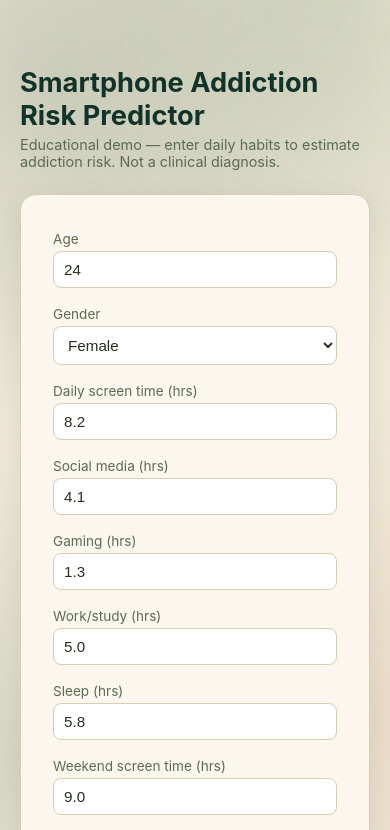
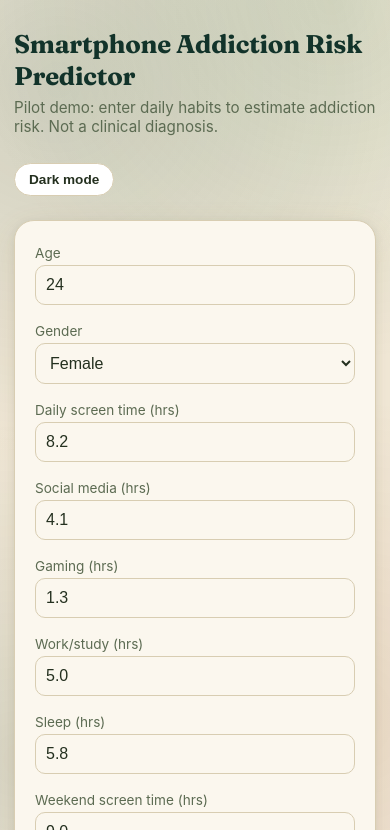
Before and after one commit to iManukr/smartphone_-usage_and_addiction_prediction, a plain HTML site: page static/index.html in a window 390 px wide. Shown: the top 830 px of the page. Drawn offline with Linux system fonts and the light colour scheme.

Commit message:
Remove em dash, warm up visual design (serif heading, warm shadows/glow)

```diff
--- a/static/index.html
+++ b/static/index.html
@@ -4,8 +4,12 @@
 <meta charset="utf-8" />
 <meta name="viewport" content="width=device-width, initial-scale=1" />
 <title>Smartphone Addiction Risk Predictor</title>
+<link rel="preconnect" href="https://fonts.googleapis.com">
+<link rel="preconnect" href="https://fonts.gstatic.com" crossorigin>
+<link href="https://fonts.googleapis.com/css2?family=Fraunces:opsz,wght@9..144,500;9..144,700&display=swap" rel="stylesheet">
 <style>
   :root {
+    color-scheme: light;
     --bg: #f2ead9;          /* beige */
     --card: #fbf7ee;        /* warm off-white card */
     --text: #24301f;       /* deep forest text */
@@ -15,6 +19,32 @@
     --accent-dark: #12332a;
     --low: #2f6b3a;
     --high: #a0522d;        /* warm sienna, reads clearly against green theme */
+    --grad-1: rgba(27, 67, 50, 0.16);
+    --grad-2: rgba(47, 107, 58, 0.14);
+    --grad-3: rgba(160, 82, 45, 0.10);
+    --grad-4: rgba(27, 67, 50, 0.12);
+    --toggle-bg: #ffffff;
+    --warm: #c8863c;
+    --warm-glow: rgba(200, 134, 60, 0.25);
+  }
+  :root[data-theme="dark"] {
+    color-scheme: dark;
+    --bg: #16201a;
+    --card: #1f2c23;
+    --text: #ece6d6;
+    --muted: #a9b39c;
+    --border: #35473c;
+    --accent: #4a9463;
+    --accent-dark: #6bbf85;
+    --low: #4a9463;
+    --high: #d38b5c;
+    --grad-1: rgba(74, 148, 99, 0.18);
+    --grad-2: rgba(107, 191, 133, 0.12);
+    --grad-3: rgba(211, 139, 92, 0.10);
+    --grad-4: rgba(74, 148, 99, 0.14);
+    --toggle-bg: #2a3a2f;
+    --warm: #e0a868;
+    --warm-glow: rgba(224, 168, 104, 0.25);
   }
   * { box-sizing: border-box; }
   body {
@@ -25,52 +55,94 @@
     padding: 48px 20px 80px;
     background-color: var(--bg);
     background-image:
-      radial-gradient(circle at 15% 10%, rgba(27, 67, 50, 0.16) 0%, transparent 45%),
-      radial-gradient(circle at 85% 0%, rgba(47, 107, 58, 0.14) 0%, transparent 40%),
-      radial-gradient(circle at 90% 85%, rgba(160, 82, 45, 0.10) 0%, transparent 40%),
-      radial-gradient(circle at 5% 90%, rgba(27, 67, 50, 0.12) 0%, transparent 40%);
+      radial-gradient(circle at 15% 10%, var(--grad-1) 0%, transparent 45%),
+      radial-gradient(circle at 85% 0%, var(--grad-2) 0%, transparent 40%),
+      radial-gradient(circle at 90% 85%, var(--grad-3) 0%, transparent 40%),
+      radial-gradient(circle at 5% 90%, var(--grad-4) 0%, transparent 40%);
     background-attachment: fixed;
     background-size: cover;
+    transition: background-color 0.2s ease, color 0.2s ease;
   }
   .wrap { max-width: 660px; margin: 0 auto; }
-  h1 { font-size: 1.7rem; margin-bottom: 4px; color: var(--accent-dark); }
-  p.sub { color: var(--muted); margin-top: 0; font-size: 0.9rem; }
+  .header-row {
+    display: flex;
+    justify-content: space-between;
+    align-items: flex-start;
+    gap: 12px;
+    flex-wrap: wrap;
+  }
+  h1 {
+    font-family: "Fraunces", Georgia, serif;
+    font-weight: 700;
+    font-size: 2rem;
+    margin: 0 0 6px;
+    color: var(--accent-dark);
+    letter-spacing: -0.01em;
+  }
+  p.sub { color: var(--muted); margin-top: 0; font-size: 0.95rem; }
+  .theme-toggle {
+    flex-shrink: 0;
+    margin-top: 0;
+    width: auto;
+    padding: 8px 14px;
+    border-radius: 999px;
+    border: 1px solid var(--border);
+    background: var(--toggle-bg);
+    color: var(--text);
+    font-size: 0.85rem;
+    font-weight: 600;
+  }
+  .theme-toggle:hover:not(:disabled) { background: var(--border); }
   .card {
     background: var(--card);
     border: 1px solid var(--border);
-    border-radius: 16px;
+    border-radius: 20px;
     padding: 36px 32px;
     margin-top: 24px;
-    box-shadow: 0 8px 28px rgba(27, 67, 50, 0.10);
+    box-shadow: 0 10px 32px rgba(160, 110, 60, 0.12), 0 2px 8px rgba(27, 67, 50, 0.08);
+    transition: background-color 0.2s ease, border-color 0.2s ease;
   }
   .grid { display: grid; grid-template-columns: 1fr 1fr; gap: 18px; }
-  @media (max-width: 480px) { .grid { grid-template-columns: 1fr; } }
+  @media (max-width: 480px) {
+    .grid { grid-template-columns: 1fr; }
+    body { padding: 28px 14px 60px; }
+    .card { padding: 24px 20px; }
+    h1 { font-size: 1.6rem; }
+  }
   label { display: block; font-size: 0.85rem; margin-bottom: 4px; color: var(--muted); }
   input, select {
     width: 100%;
-    padding: 9px 10px;
-    border-radius: 8px;
+    padding: 10px 10px;
+    border-radius: 10px;
     border: 1px solid var(--border);
-    background: #fff;
+    background: var(--card);
     color: var(--text);
-    font-size: 0.95rem;
+    font-size: 1rem; /* 16px avoids iOS auto-zoom on focus */
+    transition: box-shadow 0.15s ease, border-color 0.15s ease;
   }
-  input:focus, select:focus { outline: 2px solid var(--accent); outline-offset: 1px; }
+  input:focus, select:focus {
+    outline: none;
+    border-color: var(--warm);
+    box-shadow: 0 0 0 3px var(--warm-glow);
+  }
   button {
     margin-top: 18px;
     width: 100%;
     padding: 13px;
     border: none;
-    border-radius: 10px;
-    background: var(--accent);
+    border-radius: 12px;
+    background: linear-gradient(135deg, var(--accent), var(--accent-dark));
     color: #fbf7ee;
     font-size: 1rem;
     font-weight: 600;
     cursor: pointer;
-    transition: background 0.15s ease;
+    transition: transform 0.15s ease, box-shadow 0.15s ease;
   }
-  button:hover:not(:disabled) { background: var(--accent-dark); }
-  button:disabled { opacity: 0.6; cursor: default; }
+  button:hover:not(:disabled) {
+    transform: translateY(-1px);
+    box-shadow: 0 6px 16px var(--warm-glow);
+  }
+  button:disabled { opacity: 0.6; cursor: default; transform: none; box-shadow: none; }
   .badge {
     display: inline-block;
     padding: 6px 14px;
@@ -89,19 +161,24 @@
   /* Result popup */
   dialog#resultDialog {
     border: none;
-    border-radius: 16px;
+    border-radius: 20px;
     padding: 0;
     max-width: 360px;
     width: 90%;
     background: var(--card);
-    box-shadow: 0 12px 40px rgba(18, 51, 42, 0.25);
+    box-shadow: 0 16px 44px rgba(160, 110, 60, 0.20), 0 4px 14px rgba(18, 51, 42, 0.20);
   }
   dialog#resultDialog::backdrop {
     background: rgba(18, 51, 42, 0.45);
   }
-  .popup-inner { padding: 28px 24px; text-align: center; }
+  .popup-inner { padding: 30px 26px; text-align: center; }
   .popup-icon { font-size: 2.4rem; line-height: 1; margin-bottom: 8px; }
-  .popup-heading { font-size: 1.3rem; font-weight: 700; margin: 4px 0; }
+  .popup-heading {
+    font-family: "Fraunces", Georgia, serif;
+    font-size: 1.4rem;
+    font-weight: 700;
+    margin: 4px 0;
+  }
   .popup-heading.low { color: var(--low); }
   .popup-heading.high { color: var(--high); }
   .popup-sub { color: var(--muted); font-size: 0.9rem; margin-top: 4px; }
@@ -110,20 +187,26 @@
     width: 100%;
     padding: 11px;
     border: none;
-    border-radius: 10px;
-    background: var(--accent);
+    border-radius: 12px;
+    background: linear-gradient(135deg, var(--accent), var(--accent-dark));
     color: #fbf7ee;
     font-size: 0.95rem;
     font-weight: 600;
     cursor: pointer;
+    transition: transform 0.15s ease, box-shadow 0.15s ease;
   }
-  .popup-close:hover { background: var(--accent-dark); }
+  .popup-close:hover { transform: translateY(-1px); box-shadow: 0 6px 16px var(--warm-glow); }
 </style>
 </head>
 <body>
 <div class="wrap">
-  <h1>Smartphone Addiction Risk Predictor</h1>
-  <p class="sub">Educational demo — enter daily habits to estimate addiction risk. Not a clinical diagnosis.</p>
+  <div class="header-row">
+    <div>
+      <h1>Smartphone Addiction Risk Predictor</h1>
+      <p class="sub">Pilot demo: enter daily habits to estimate addiction risk. Not a clinical diagnosis.</p>
+    </div>
+    <button type="button" class="theme-toggle" id="themeToggle">Dark mode</button>
+  </div>
 
   <div class="card">
     <form id="form">
@@ -209,6 +292,26 @@
 </dialog>
 
 <script>
+  const themeToggle = document.getElementById("themeToggle");
+
+  function applyTheme(theme) {
+    document.documentElement.setAttribute("data-theme", theme);
+    themeToggle.textContent = theme === "dark" ? "Light mode" : "Dark mode";
+  }
+
+  (function initTheme() {
+    let saved = null;
+    try { saved = localStorage.getItem("theme"); } catch (e) { /* private mode etc. */ }
+    const prefersDark = window.matchMedia && window.matchMedia("(prefers-color-scheme: dark)").matches;
+    applyTheme(saved || (prefersDark ? "dark" : "light"));
+  })();
+
+  themeToggle.addEventListener("click", () => {
+    const next = document.documentElement.getAttribute("data-theme") === "dark" ? "light" : "dark";
+    applyTheme(next);
+    try { localStorage.setItem("theme", next); } catch (e) { /* ignore */ }
+  });
+
   const form = document.getElementById("form");
   const submitBtn = document.getElementById("submitBtn");
   const errorEl = document.getElementById("error");
```
